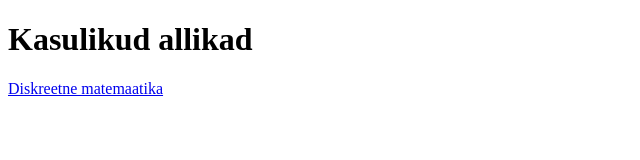
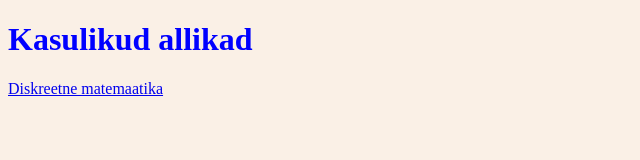
Before and after one commit to Aksel-SJ/Veebik, a plain HTML site: page html/index1.html in a window 1280 px wide. Shown: the whole page, without its empty margins (0-640 px from the left). Drawn offline with Linux system fonts and the light colour scheme.

Commit message:
Update index1.html

```diff
--- a/html/index1.html
+++ b/html/index1.html
@@ -1,7 +1,7 @@
 <!DOCTYPE html>
 <html>
 <head>
-    <link rel="stylesheet" href="Veebik\CSS\style1.css">
+    <link rel="stylesheet" href="style1.css">
 <title>Landing page</title>
 </head>
 <body>
```
